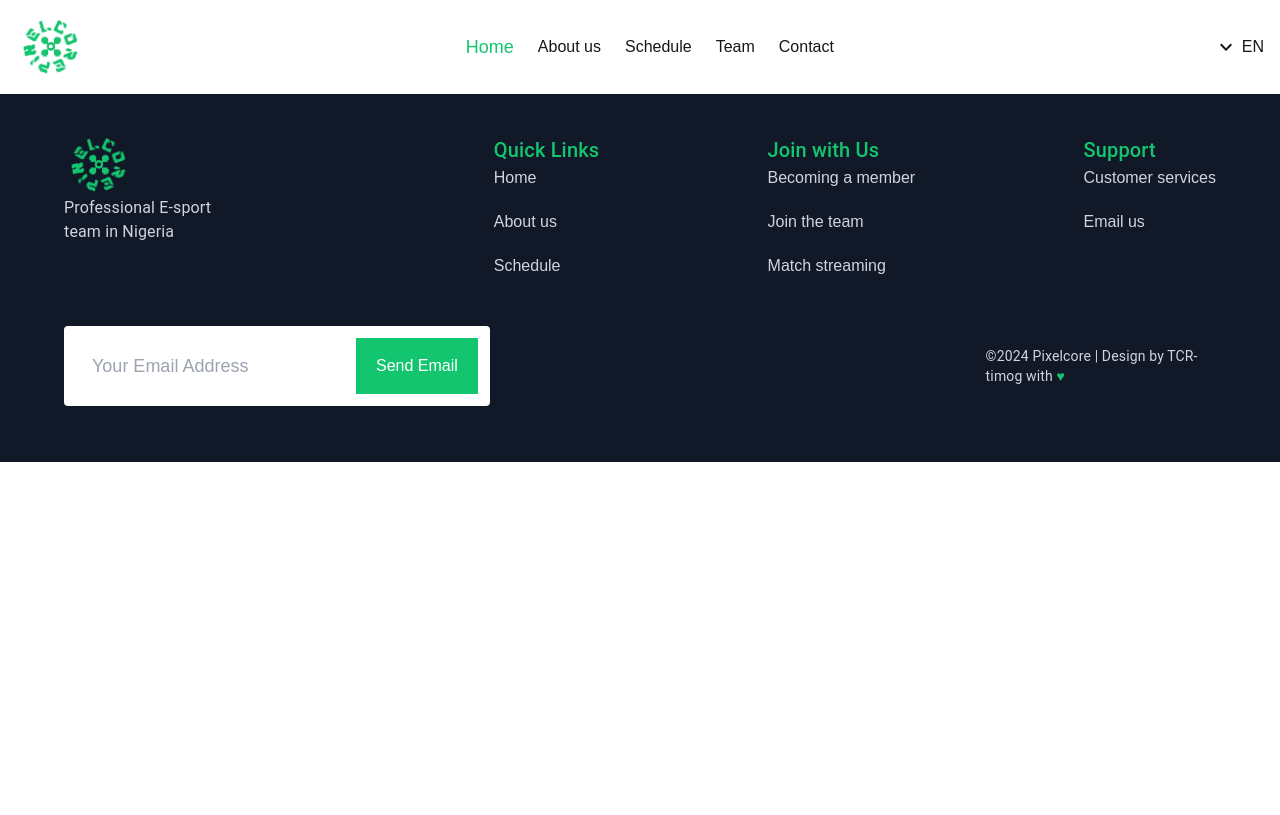
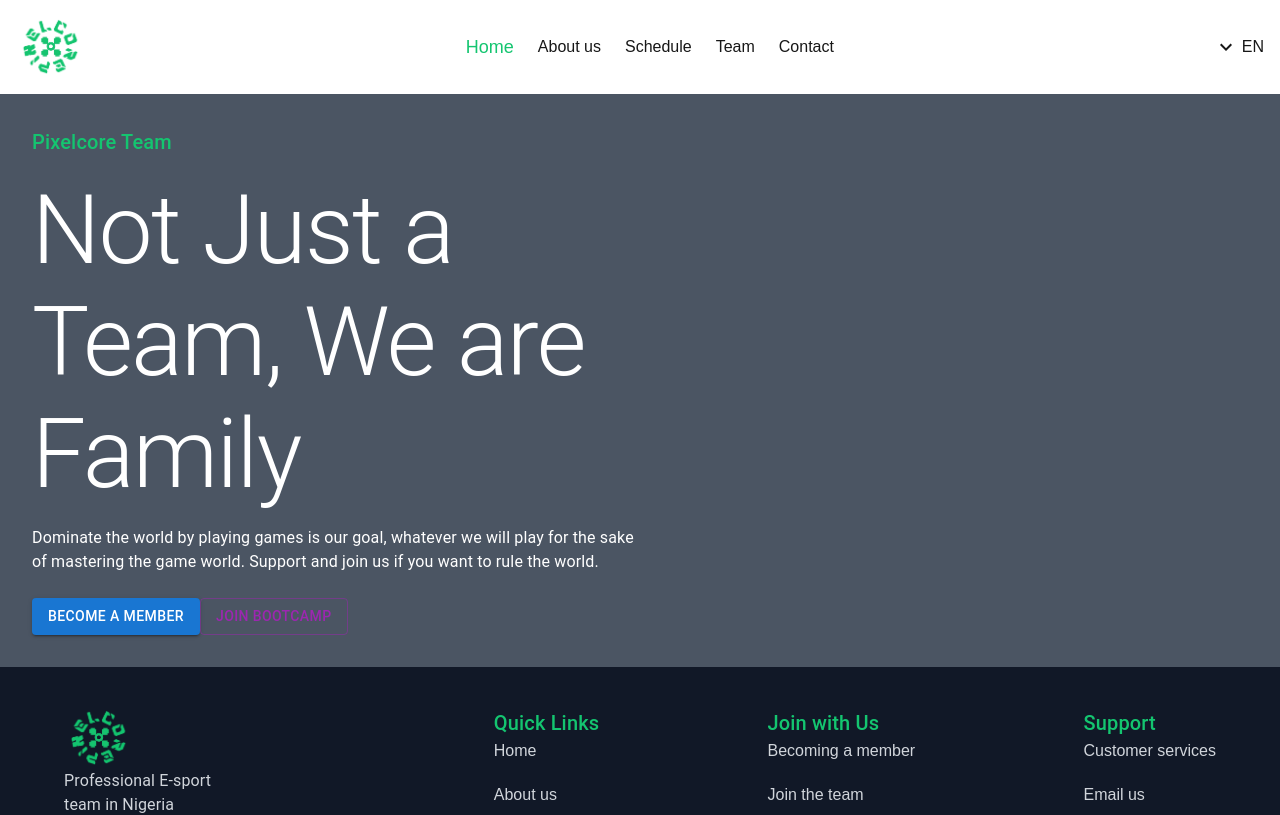
Before and after one commit to djtimog/pixelcore-gaming, a Next.js app: page / in a window 1280 px wide. Shown: the top 815 px of the page. Built offline with nearby package versions, Linux system fonts and the light colour scheme.

Commit message:
starting with hero section

```diff
--- /dev/null
+++ b/app/_component/hero-section/index.tsx
@@ -0,0 +1,56 @@
+import React from 'react';
+import { Box, Typography, Button } from '@mui/material';
+import Image from 'next/image';
+
+const Hero = () => {
+  return (
+    <Box
+      className="relative flex flex-col lg:flex-row items-center text-center bg-gray-600 lg:text-left p-8 text-white space-y-4 lg:space-y-0 lg:space-x-6"
+    >
+      {/* Left Side Text */}
+      <Box className="lg:w-1/2 space-y-4">
+        <Typography variant="h6" className="text-[#14C570] font-semibold">
+          Pixelcore Team
+        </Typography>
+        <Typography variant="h1" className="text-5xl font-bold leading-tight">
+          Not Just a Team, We are Family
+        </Typography>
+
+        <div>
+            <div>
+                <Typography className="leading-relaxed">
+                    Dominate the world by playing games is our goal, whatever we will play for the sake of mastering the game world. Support and join us if you want to rule the world.
+                </Typography>
+            </div>
+            <Box className="flex space-x-0 mt-6">
+                <Button
+                    variant="contained"
+                    color="primary"
+                    className="bg-red-600 hover:bg-red-700 text-white"
+                >
+                    Become a member
+                </Button>
+                <Button
+                    variant="outlined"
+                    color="secondary"
+                    className="border-white text-white hover:bg-gray-700"
+                >
+                    Join Bootcamp
+                </Button>
+            </Box>
+        </div>
+      </Box>
+
+      {/* Right Side Image */}
+      {/* <Box className="lg:w-1/2 flex justify-center lg:justify-end">
+        <Image
+          src="/path/to/your-image.png" // Update this path to your image
+          alt="Bee Esport Team"
+          className="w-full max-w-md lg:max-w-lg shadow-lg rounded-lg"
+        />
+      </Box> */}
+    </Box>
+  );
+};
+
+export default Hero;
--- a/app/page.tsx
+++ b/app/page.tsx
@@ -1,13 +1,14 @@
 import Footer from "@/components/footer";
 import Header from "@/components/header";
 import Image from "next/image";
+import Hero from "./_component/hero-section";
 
 export default function Home() {
   return (
     <>
       <Header />
       <main>
-        {/* <Image src="/logo.png" alt="Logo" width={100} height={24} /> */}
+        <Hero />
       </main>
       <Footer />
     </>
```
